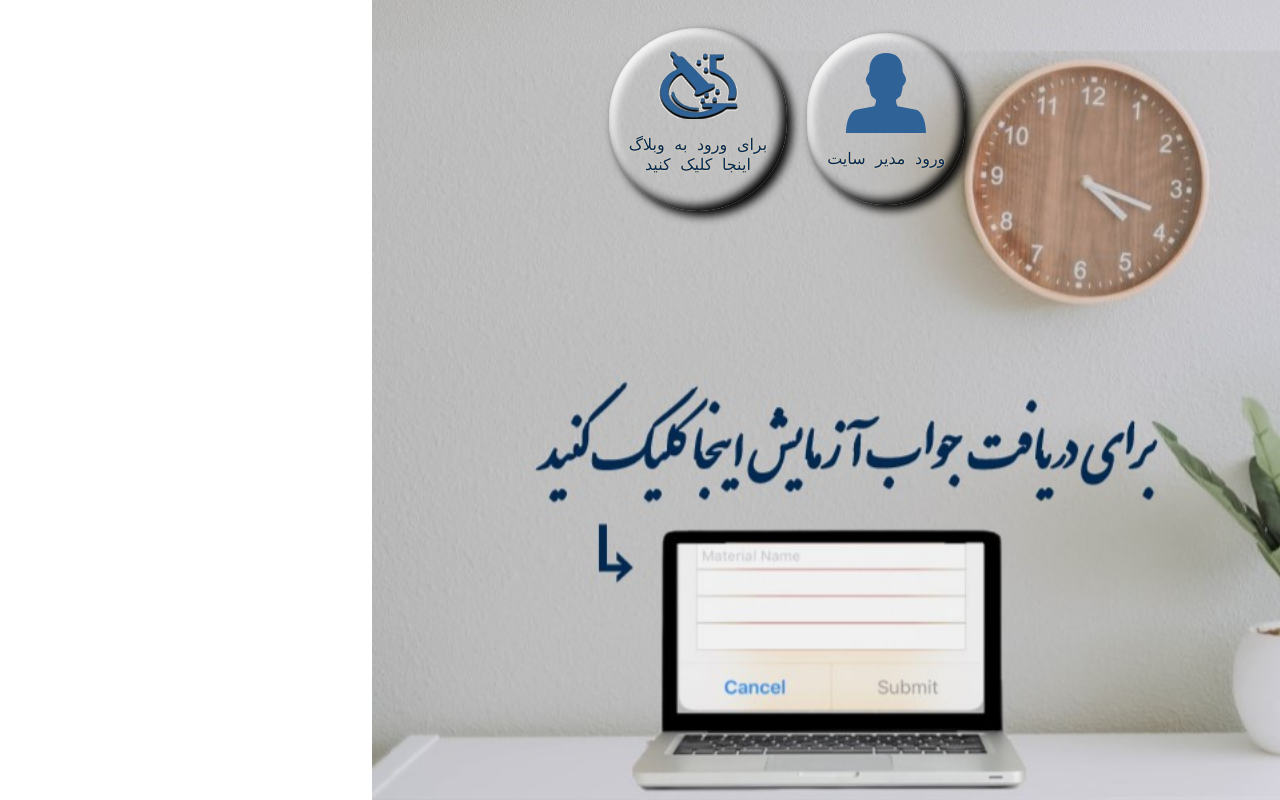
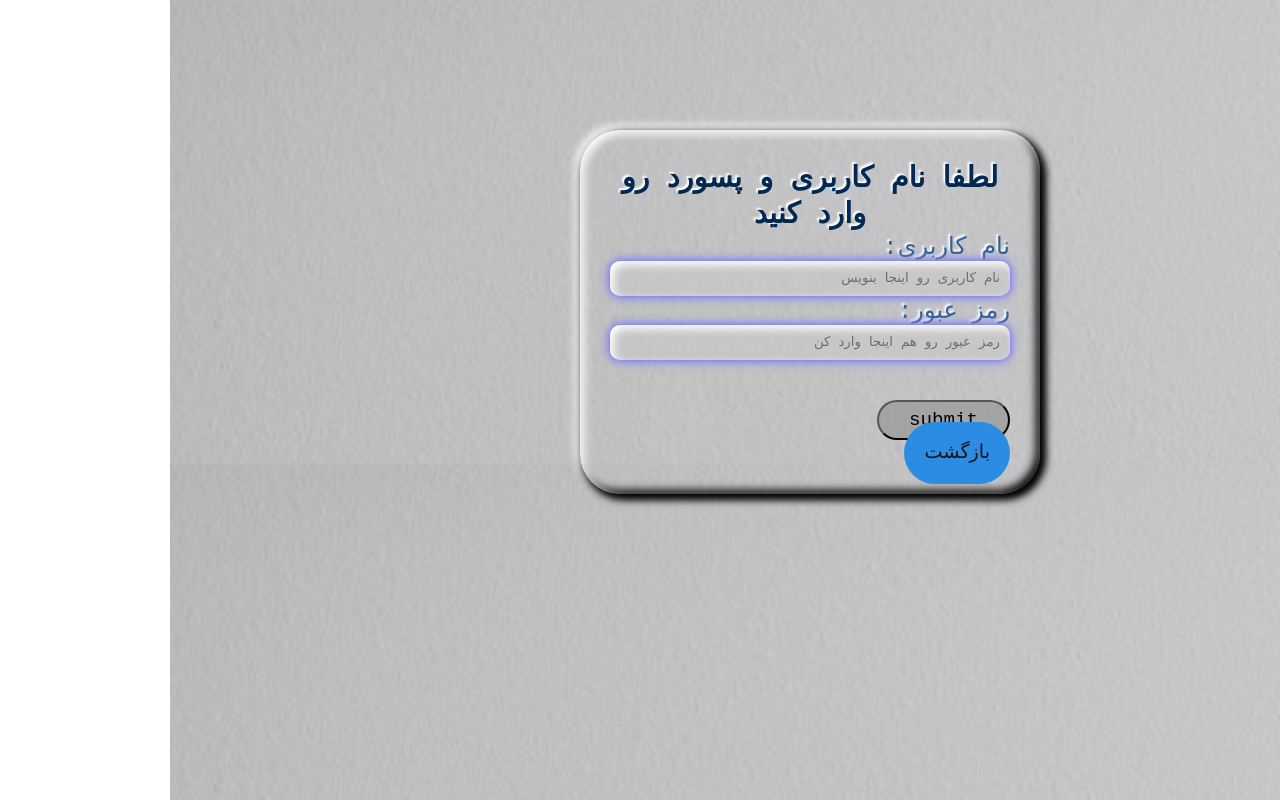
Before and after one commit to Aliniroomand/DR-Goharnezhad-LAB, a React (Create React App) app: page /adminloginpage in a window 1280 px wide. Before the commit this address led to /. Built offline with nearby package versions, Linux system fonts and the light colour scheme.

Commit message:
making login form for enterance of admin

```diff
--- a/package.json
+++ b/package.json
@@ -10,6 +10,7 @@
     "react-dom": "^18.2.0",
     "react-router-dom": "^6.17.0",
     "react-scripts": "5.0.1",
+    "react-toastify": "^9.1.3",
     "react-transition-group": "^4.4.5",
     "web-vitals": "^2.1.4"
   },
--- a/public/styles.css
+++ b/public/styles.css
@@ -5,7 +5,8 @@ body{
     --ghahveiRoshan:#e0b271;
     --zardRoshan:#d8bd43;
     background: url(./wall.jpg);
-    background-repeat: repeat;
+
+    background-size: cover;
 }
 @media(width<780px){
 body{
--- a/src/App.js
+++ b/src/App.js
@@ -3,14 +3,14 @@ import { Route , Routes , Navigate} from "react-router-dom";
 //components
 import FirstPage from "./components/FirstPage";
 import CompeleteSite from "./components/CompeleteSite";
-import AdminPage from './components/AdminPage'
 import Results from './components/Results'
+import AdminLoginPage from "./components/AdminLoginPage";
 
 function App() {
   return (
     <div className="App">
       <Routes>
-        <Route path="/adminPage" element={<AdminPage/>}/>
+        <Route path="/adminloginpage" element={<AdminLoginPage/>}/>
         <Route path="/results" element={<Results/>}/>
         <Route path="/site" element={<CompeleteSite />} />
         <Route path="/" element={<FirstPage/>} />
--- /dev/null
+++ b/src/assets/toast.js
@@ -0,0 +1,9 @@
+import {toast} from 'react-toastify'
+
+export const notify = (text,type)=>{
+if (type === "success"){
+    toast.success(text)
+} else{
+    toast.error(text)
+}
+}
--- /dev/null
+++ b/src/components/AdminLoginPage.js
@@ -0,0 +1,84 @@
+import React , { useState ,useEffect } from 'react';
+import { ToastContainer} from 'react-toastify';
+import 'react-toastify/dist/ReactToastify.css';
+import {notify} from '../assets/toast';
+import { Link } from 'react-router-dom';
+import{ Validation } from '../helper/Validation.js'
+//styles
+import styles from './AdminLoginPage.module.css'
+
+
+const AdminLoginPage = () => {
+    const [data,setData]=useState({
+        username:"",
+        password:"",
+    })
+
+    const changeHandler = (event)=>{
+        setData({...data,[event.target.name]:event.target.value })
+    }
+
+
+const[ errors , setErrors] = useState({}) ;
+const[touched,setTouched]= useState({});
+
+useEffect( ()=>{
+    setErrors(Validation(data,"AdminLogin"))
+} ,[data,touched])
+
+    const focusHandler = event=>{
+        setTouched({...touched, [event.target.name]:true})
+    }
+
+    const submitHandler = event=>{
+        event.preventDefault();
+        if (!Object.keys(errors).length)
+            {notify("هردو درست بود،تا 3 بشماری وارد صفحه ادمین میشی","success")}
+        else{ notify("اطلاعات رو متاسفانه درست وارد نکردی ","error")
+            setTouched({
+            username:true,
+            password:true,
+        })}
+    }
+
+
+    return (
+        <div className={styles.container}>
+        <h1>لطفا نام کاربری و پسورد رو وارد کنید</h1>
+    <form onSubmit={submitHandler}>
+
+        <label>نام کاربری:</label>
+        <input
+            className={errors.username && touched.username ? styles.inputError : styles.correctInput}
+            placeholder='نام کاربری رو اینجا بنویس'
+            type="text"
+            name="username"
+            value={data.username}
+            onChange={changeHandler}
+            onFocus={focusHandler}
+
+        />
+            {errors.username && touched.username && <span>{errors.username}</span>}
+        <label>رمز عبور:</label>
+        <input
+            className={ touched.password && errors.password ? styles.inputError : styles.correctInput}
+            placeholder='رمز عبور رو هم اینجا وارد کن'
+            type="password"
+            name="password"
+            value={data.password}
+            onChange={changeHandler}
+            onFocus={focusHandler}
+
+        />
+            {errors.password && touched.password && <span>{errors.password}</span>}
+        <div className={styles.buttons}>
+            <button type="submit" className={Object.keys(errors).length ? styles.redButton: styles.greenButton}>submit</button>
+        </div >
+        <div><Link to="./firstpage">بازگشت</Link></div>
+    </form>
+            <ToastContainer />
+    </div>
+);
+};
+
+export default AdminLoginPage;
--- /dev/null
+++ b/src/components/AdminLoginPage.module.css
@@ -0,0 +1,229 @@
+.container {
+    max-width: 400px;
+    position: relative;
+    margin: 50px auto;
+    top: 80px;
+    padding: 30px 30px;
+    box-shadow: 4px 4px 8px #000000,
+                inset 4px 4px 8px #ffffff,
+                4px 4px 10px #000000,
+                -4px -4px 10px #ffffff,
+                inset -4px -4px 8px #000000;
+
+    border-radius: 40px;
+    transition: all .3s ease;
+    display: flex;
+    flex-direction: column;
+    justify-content: center;
+}
+
+.container h1 {
+    text-align: center;
+    padding: 0 auto;
+    margin: 0 auto;
+    font-size: 1.8rem;
+    color: var(--surmeiTire);
+    text-shadow: -2px -2px 2px rgb(255, 255, 255);
+}
+
+.container form{
+    display: flex;
+    flex-direction: column;
+}
+
+label{
+font-size: 1.5rem;
+color: var(--surmeiRoshan);
+text-shadow: -2px -2px 2px rgb(255, 255, 255);
+
+
+}
+input::placeholder{
+    color: #6d6d6d;
+}
+input[type="text"],
+input[type="password"] {
+width: 100%;
+padding: 10px;
+border: none ;
+box-shadow: 4px 4px 8px #000000,
+inset 4px 4px 8px #ffffff,
+-4px -4px 10px #ffffff,
+inset -4px -4px 8px #000000;
+
+border-radius: 10px;
+box-sizing: border-box;
+background: #cacaca9f;
+}
+form .inputError{
+    animation-name: tada ;
+    animation-duration: 1s;
+    transition: all .2s;
+    box-shadow: 0px 0px 8px #ff0000,
+    inset 4px 4px 8px #ffffff,
+    0px 0px 3px red,
+    0px 0px 12px red,
+    inset -4px -4px 8px #000000;
+}
+form .correctInput{
+    box-shadow: 0px 0px 8px rgb(133, 133, 243),
+    inset 4px 4px 8px #ffffff,
+    0px 0px 3px rgb(133, 133, 243),
+    0px 0px 12px rgb(133, 133, 243);
+    transition: all .2s;
+}
+form span{
+    color: rgb(255, 0, 0);
+text-shadow: 0 0px 0px rgb(0, 0, 0);
+    animation: shake 2s ease-in-out infinite;
+    font-size: 1rem;
+    text-align: center;
+    text-shadow: 0px 0px 3px black;
+}
+form button{
+    border-radius: 30px;
+    height: 40px;
+    cursor: pointer;
+   font-size: 1.2rem;
+   object-position: center;
+
+}
+
+
+.checkBox{
+    display: flex;
+    align-items: baseline;
+    padding: 5px;
+    justify-content: center;
+}
+input[type="checkbox"]{
+    border-radius: 50%;
+    width: 18px;
+    height: 18px;
+    background-color: red;
+    appearance: none;
+    border: none;
+    cursor:pointer;
+}
+input[type="checkbox"]:checked{
+    appearance: none;
+    width: 20px;
+    height: 20px;
+    border-radius: 50%;
+    background-color: rgb(0, 128, 2);
+    transition: all .5s ease;
+}
+.container a{
+    text-decoration: none;
+    font-size: 1.2rem;
+    color:#231313;
+    background-color: rgb(42, 140, 226);
+   border-radius: 50px;
+   padding: 20px;
+}
+.buttons{
+    display: flex;
+    justify-content: space-between;
+    align-items: baseline;
+}
+.buttons a{
+    text-decoration: none;
+    font-size: 1.2rem;
+    margin-top: 40px;
+    font-size: 1.2rem;
+    color:#000000;
+    background-color: rgba(146, 146, 146, 0.63);
+   padding:5px;
+}
+.buttons button{
+    text-decoration: none;
+    font-size: 1.2rem;
+    margin-top: 40px;
+    font-size: 1.2rem;
+    color:#000000;
+    background-color: rgba(146, 146, 146, 0.63);
+   padding-inline:30px;
+}
+.buttons button:hover ,
+.buttons a:hover{
+    transform: scale(1.05);
+    cursor: pointer;
+    transition-duration: .2s;
+    background-color:rgba(255, 255, 255, 0.6) ;
+}
+
+
+
+@-webkit-keyframes tada {
+    0% {
+    -webkit-transform: scale3d(1, 1, 1);
+    transform: scale3d(1, 1, 1);
+    }
+    10%, 20% {
+    -webkit-transform: scale3d(.9, .9, .9) rotate3d(0, 0, 1, -3deg);
+    transform: scale3d(.9, .9, .9) rotate3d(0, 0, 1, -3deg);
+    }
+    30%, 50%, 70%, 90% {
+    -webkit-transform: scale3d(1.1, 1.1, 1.1) rotate3d(0, 0, 1, 3deg);
+    transform: scale3d(1.1, 1.1, 1.1) rotate3d(0, 0, 1, 3deg);
+    }
+    40%, 60%, 80% {
+    -webkit-transform: scale3d(1.1, 1.1, 1.1) rotate3d(0, 0, 1, -3deg);
+    transform: scale3d(1.1, 1.1, 1.1) rotate3d(0, 0, 1, -3deg);
+    }
+    100% {
+    -webkit-transform: scale3d(1, 1, 1);
+    transform: scale3d(1, 1, 1);
+    }
+    }
+    @keyframes tada {
+    0% {
+    -webkit-transform: scale3d(1, 1, 1);
+    transform: scale3d(1, 1, 1);
+    }
+    10%, 20% {
+    -webkit-transform: scale3d(.9, .9, .9) rotate3d(0, 0, 1, -3deg);
+    transform: scale3d(.9, .9, .9) rotate3d(0, 0, 1, -3deg);
+    }
+    30%, 50%, 70%, 90% {
+    -webkit-transform: scale3d(1.1, 1.1, 1.1) rotate3d(0, 0, 1, 3deg);
+    transform: scale3d(1.1, 1.1, 1.1) rotate3d(0, 0, 1, 3deg);
+    }
+    40%, 60%, 80% {
+    -webkit-transform: scale3d(1.1, 1.1, 1.1) rotate3d(0, 0, 1, -3deg);
+    transform: scale3d(1.1, 1.1, 1.1) rotate3d(0, 0, 1, -3deg);
+    }
+    100% {
+    -webkit-transform: scale3d(1, 1, 1);
+    transform: scale3d(1, 1, 1);
+    }
+    }
+
+    @-webkit-keyframes shake {
+        0%, 100% {
+        -webkit-transform: translate3d(0, 0, 0);
+        transform: translate3d(0, 0, 0);
+        }
+        10%, 30%, 50%, 70%, 90% {
+        -webkit-transform: translate3d(-10px, 0, 0);
+        transform: translate3d(-10px, 0, 0);
+        }
+        20%, 40%, 60%, 80% {
+        -webkit-transform: translate3d(10px, 0, 0);
+        transform: translate3d(10px, 0, 0);
+        }
+        }
+        @keyframes shake {
+        0%, 100% {
+        -webkit-transform: translate3d(0, 0, 0);
+        transform: translate3d(0, 0, 0);
+        }
+        10%, 30%, 50%, 70%, 90% {
+        -webkit-transform: translate3d(-10px, 0, 0);
+        transform: translate3d(-10px, 0, 0);
+        }
+        20%, 40%, 60%, 80% {
+        -webkit-transform: translate3d(10px, 0, 0);
+        transform: translate3d(10px, 0, 0);
+        }
+        }
--- a/src/components/AdminPage.js
+++ b/src/components/AdminPage.js
@@ -3,7 +3,7 @@ import React from 'react';
 const AdminPage = () => {
     return (
         <div>
-            <h1>admin page</h1>
+            Admin page
         </div>
     );
 };
--- a/src/components/FirstPage.js
+++ b/src/components/FirstPage.js
@@ -13,7 +13,7 @@ const FirstPage = () => {
         <div className={styles.container}>
             <div className={styles.options_part}>
 
-                <Link to='/adminPage' className={styles.admin_part}>
+                <Link to='/adminloginpage' className={styles.admin_part}>
                 <img src={adminSVG} alt='adminsvg'/>
                 <p>ورود مدیر سایت</p>
                 </Link>
--- /dev/null
+++ b/src/helper/Validation.js
@@ -0,0 +1,23 @@
+export const Validation = (data,type) =>{
+    const errors ={}
+    if (type === "AdminLogin")
+{
+    if (!data.username.trim()){
+            errors.username= "برای ورود یوزر نیم لازمه!!!"
+            } else
+        if(data.username!=="aliniroomand"){
+            errors.username="یوزر نیم اشتباهه"
+            } else{
+                delete errors.username
+            }
+    if (!data.password.trim()){
+                errors.password="رمز رو که حتما باید وارد کنی"
+                }else
+        if(data.password!== "aliniroomand" ){
+                    errors.password="پسورد رو اشتباه وارد کردی!!"
+                } else{
+                    delete errors.password
+                }
+            }
+return errors;
+}
```
Also changed, not shown: src/components/AminLoginPage.module.css (added), 1 other file (tests, documents, lock files or other folders).
